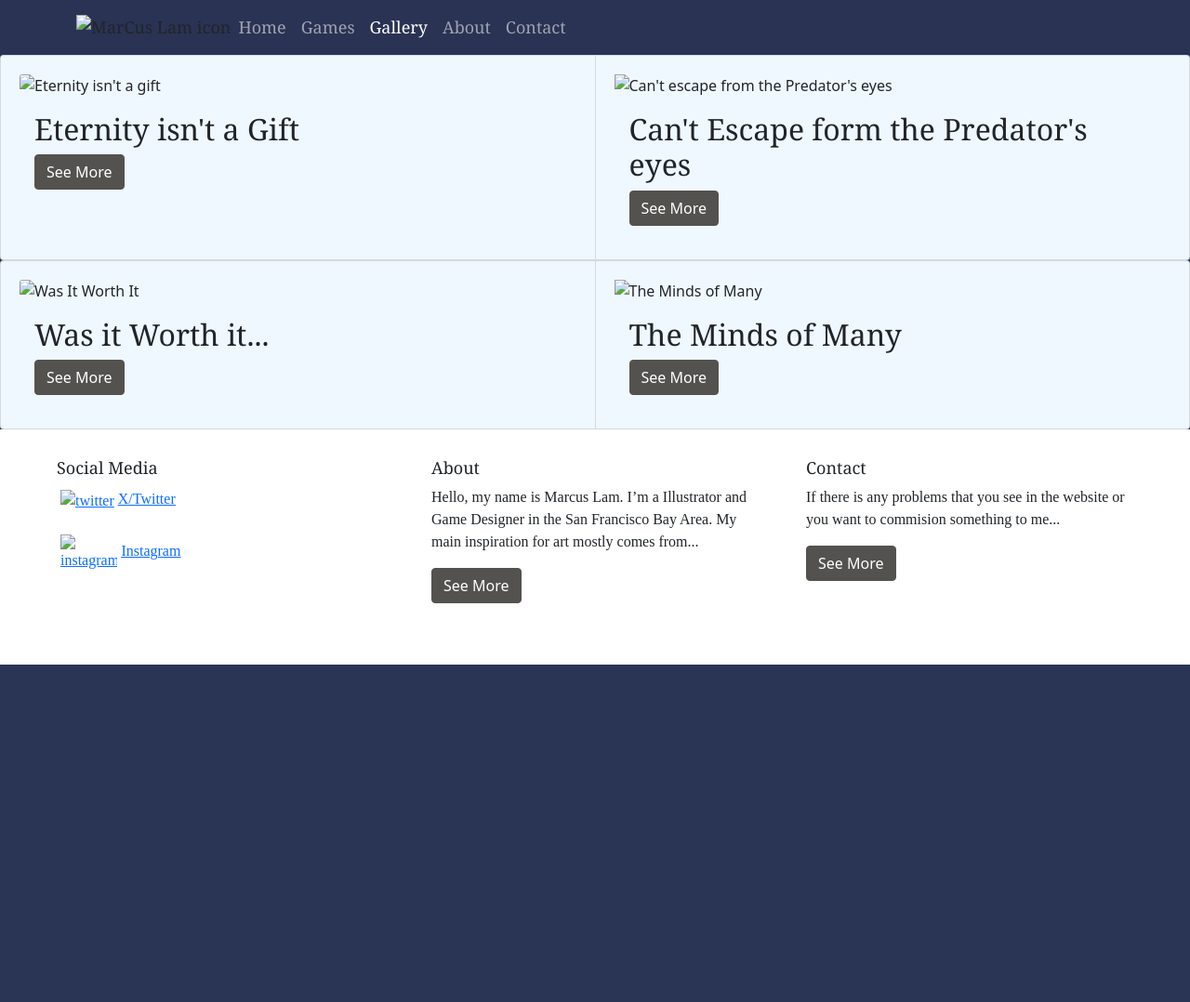
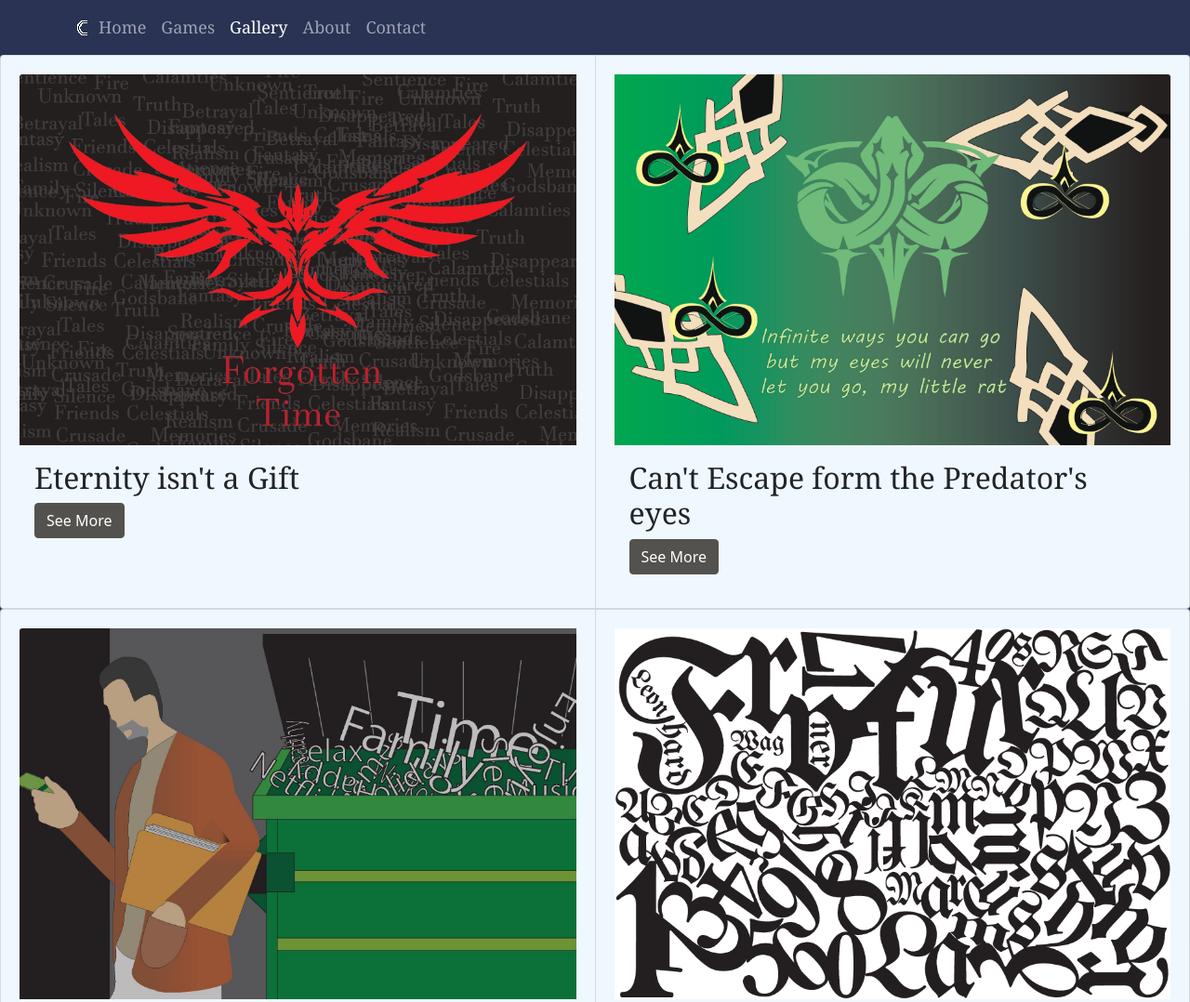
Before and after one commit to 4str0Matr1x/Marcus_Lam_Portfolio, a plain HTML site: page gallery.html in a window 1280 px wide. Shown: the top 1078 px of the page at 93% size. Before the commit the page ends 800 px from the top, so only its background shows below. Drawn offline with nearby package versions, Linux system fonts and the light colour scheme; files that its build step writes are made by us from their sources.

Commit message:
Update gallery.html

```diff
--- a/gallery.html
+++ b/gallery.html
@@ -4,7 +4,7 @@
     <meta charset="UTF-8">
     <meta name="viewport" content="width=device-width, initial-scale=1.0">
     <title>Document</title>
-    <link rel="stylesheet" href="bootstrap-5.1.3-dist/bootstrap-5.1.3-dist/css/bootstrap.css">
+    <link rel="stylesheet" href="bootstrap.css">
 
 </head>
 
@@ -45,7 +45,7 @@
       <header>
         <nav class="navbar navbar-expand-lg navbar-dark bg-primary">
             <div class="container">
-                <img src="img/favicon.ico" alt="MarCus Lam icon">
+                <img src="favicon.ico" alt="MarCus Lam icon">
                 <button class="navbar-toggler" type="button" data-bs-toggle="collapse" data-bs-target="#navbarSupportedContent" aria-controls="navbarSupportedContent" aria-expanded="false" aria-label="Toggle navigation">
                 <span class="navbar-toggler-icon"></span>
               </button>
@@ -73,7 +73,7 @@
         </header>
             <div class="card-group">
               <div class="card">
-                <img src="img/Eternity isn't a gift_page-0001.jpg" class="card-img-top" alt="Eternity isn't a gift">
+                <img src="Eternity isn't a gift_page-0001.jpg" class="card-img-top" alt="Eternity isn't a gift">
                 <div class="card-body">
                   <h1 class="card-title">Eternity isn't a Gift</h1>
                   <a href="phoenix.html"><button type="button" class="btn btn-primary">See More</button></a>
@@ -81,7 +81,7 @@
                 </div>
               </div>
               <div class="card">
-                <img src="img/Cant escape from the Predators eyes_page-0001.jpg" class="card-img-top" alt="Can't escape from the Predator's eyes">
+                <img src="Cant escape from the Predators eyes_page-0001.jpg" class="card-img-top" alt="Can't escape from the Predator's eyes">
                 <div class="card-body">
                   <h1 class="card-title">Can't Escape form the Predator's eyes</h1>
                   <a href="snake.html"><button type="button" class="btn btn-primary">See More</button></a>
@@ -91,7 +91,7 @@
             </div>
             <div class="card-group">
               <div class="card">
-                <img src="img/was_it_worth_it....jpg" class="card-img-top" alt="Was It Worth It">
+                <img src="was_it_worth_it....jpg" class="card-img-top" alt="Was It Worth It">
                 <div class="card-body">
                   <h1 class="card-title">Was it Worth it...</h1>
                   <a href="alley.html"><button type="button" class="btn btn-primary">See More</button></a>
@@ -99,7 +99,7 @@
                 </div>
               </div>
               <div class="card">
-                <img src="img/the_minds_of_many.jpg" class="card-img-top" alt="The Minds of Many">
+                <img src="the_minds_of_many.jpg" class="card-img-top" alt="The Minds of Many">
                 <div class="card-body">
                   <h1 class="card-title">The Minds of Many</h1>
                   <a href="minds.html"><button type="button" class="btn btn-primary">See More</button></a>
@@ -111,8 +111,8 @@
               <div class="col-sm-4">
                   <div class="card-body">
                     <h5 class="card-title">Social Media</h5>
-                    <p class="card-text"><a href="#"><img src="img/twitter.png" class="img-thumbnail" alt="twitter"><u>X/Twitter</u></a></p>
-                    <p class="card-text"><a href="#"><img src="img/Instagram_logo_2016.svg.png" class="img-thumbnail" alt="instagram"><u>Instagram</u></a></p>
+                    <p class="card-text"><a href="#"><img src="twitter.png" class="img-thumbnail" alt="twitter"><u>X/Twitter</u></a></p>
+                    <p class="card-text"><a href="#"><img src="Instagram_logo_2016.svg.png" class="img-thumbnail" alt="instagram"><u>Instagram</u></a></p>
                   </div>
               </div>
               <div class="col-sm-4">
@@ -130,6 +130,6 @@
                 </div>
             </div>
             </div>
-        <script src="bootstrap-5.1.3-dist/bootstrap-5.1.3-dist/js/bootstrap.js"></script>
+        <script src="bootstrap.js"></script>
     </body>
 </html>
```
